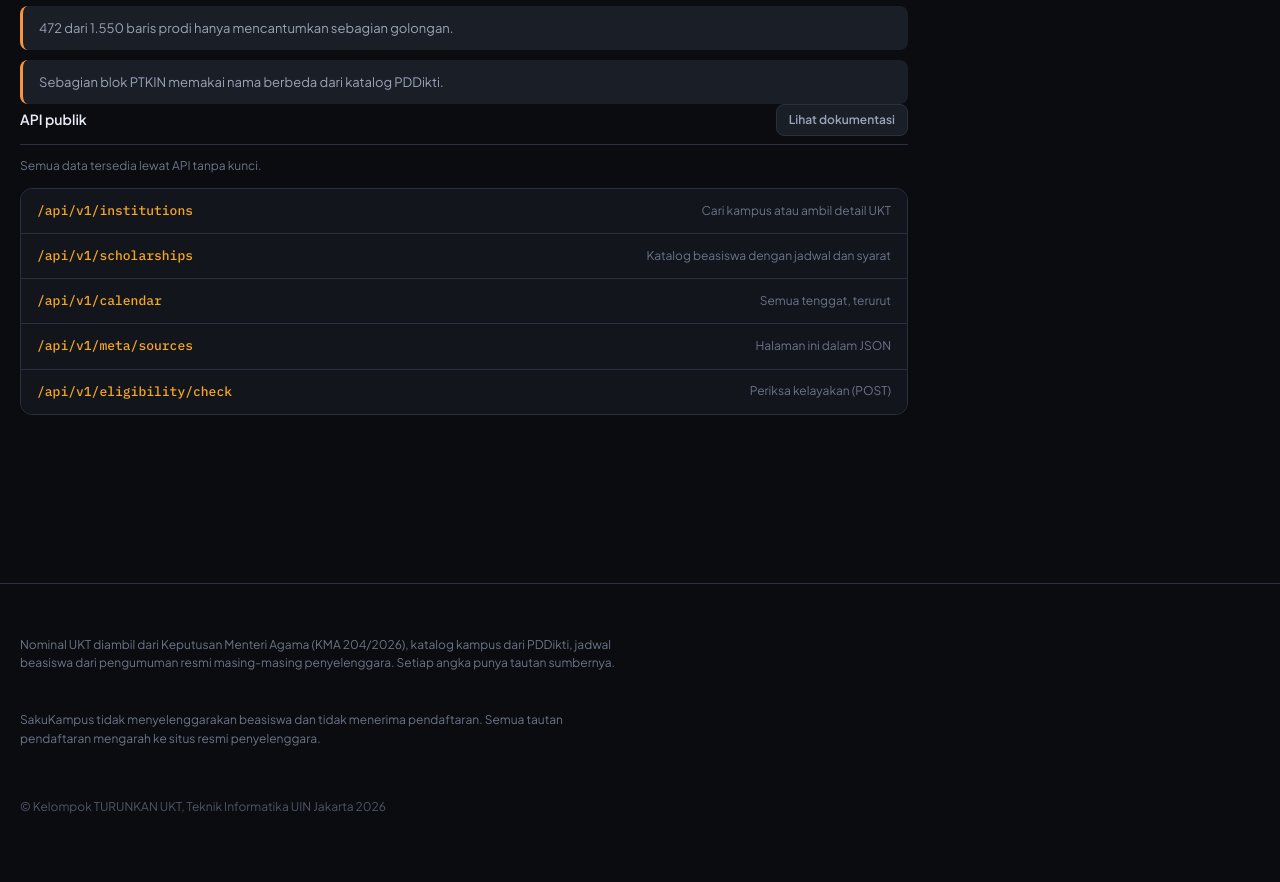
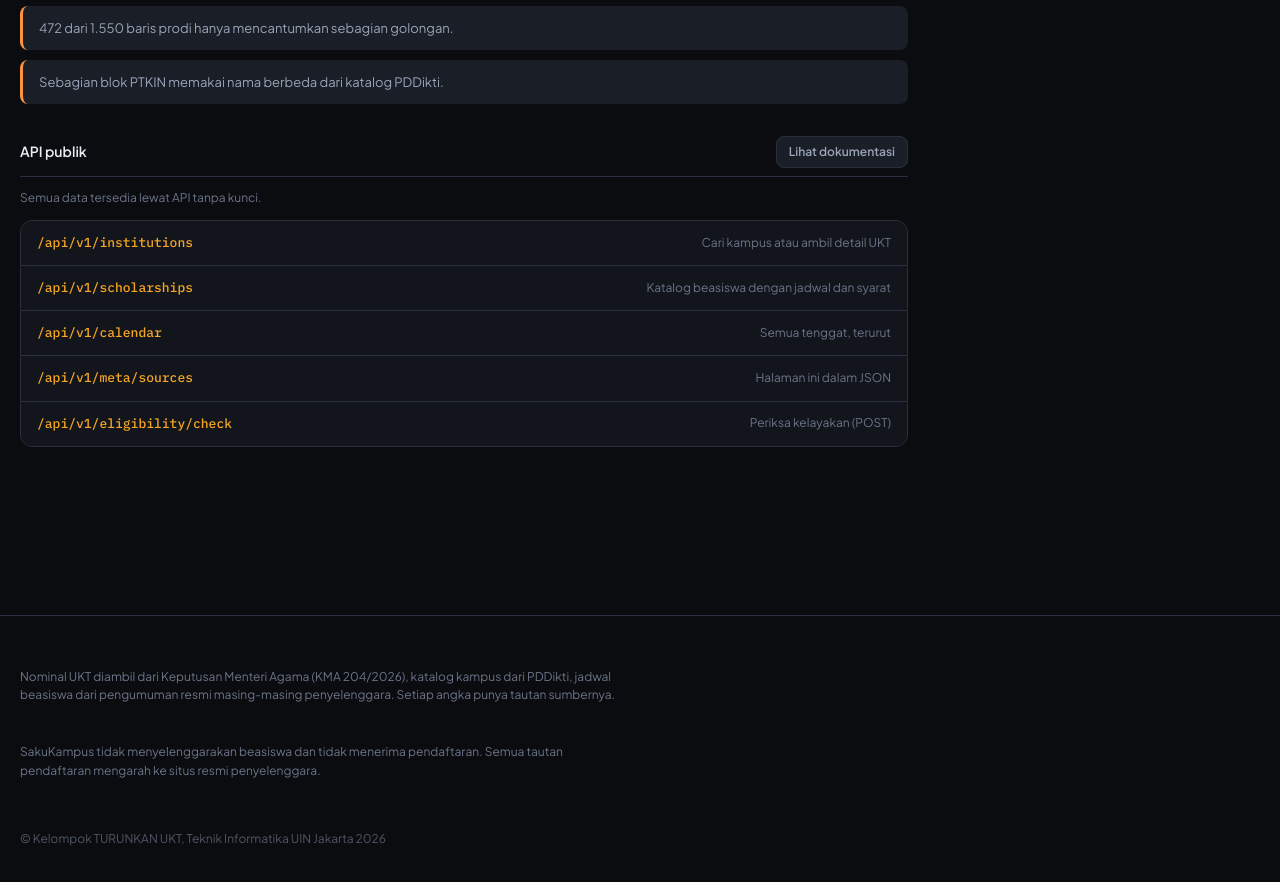
Before and after one commit to Sakamuraa/sakukampus, a Next.js app: page /data in a window 1280 px wide. Shown: the part 1300-2182 px from the top of the page. Built offline with nearby package versions, Linux system fonts and the light colour scheme.

Commit message:
fix: add gap between limitations and API section on /data

```diff
--- a/app/data/page.tsx
+++ b/app/data/page.tsx
@@ -140,7 +140,9 @@ export default function DataPage() {
           </Card>
 
           {/* API */}
-          <DataPageClient />
+          <div style={{ marginTop: 32 }}>
+            <DataPageClient />
+          </div>
         </section>
       </main>
     </div>
```
